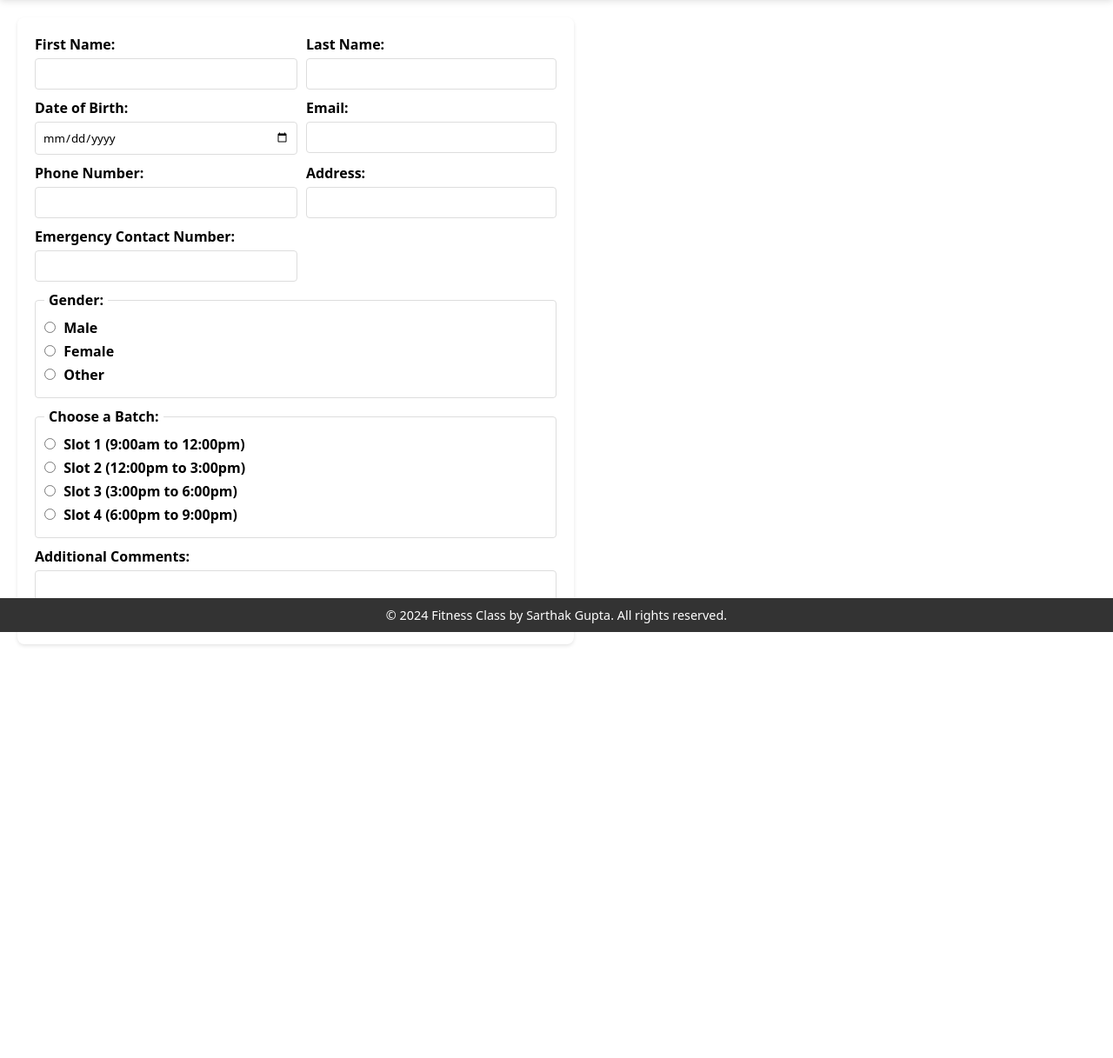
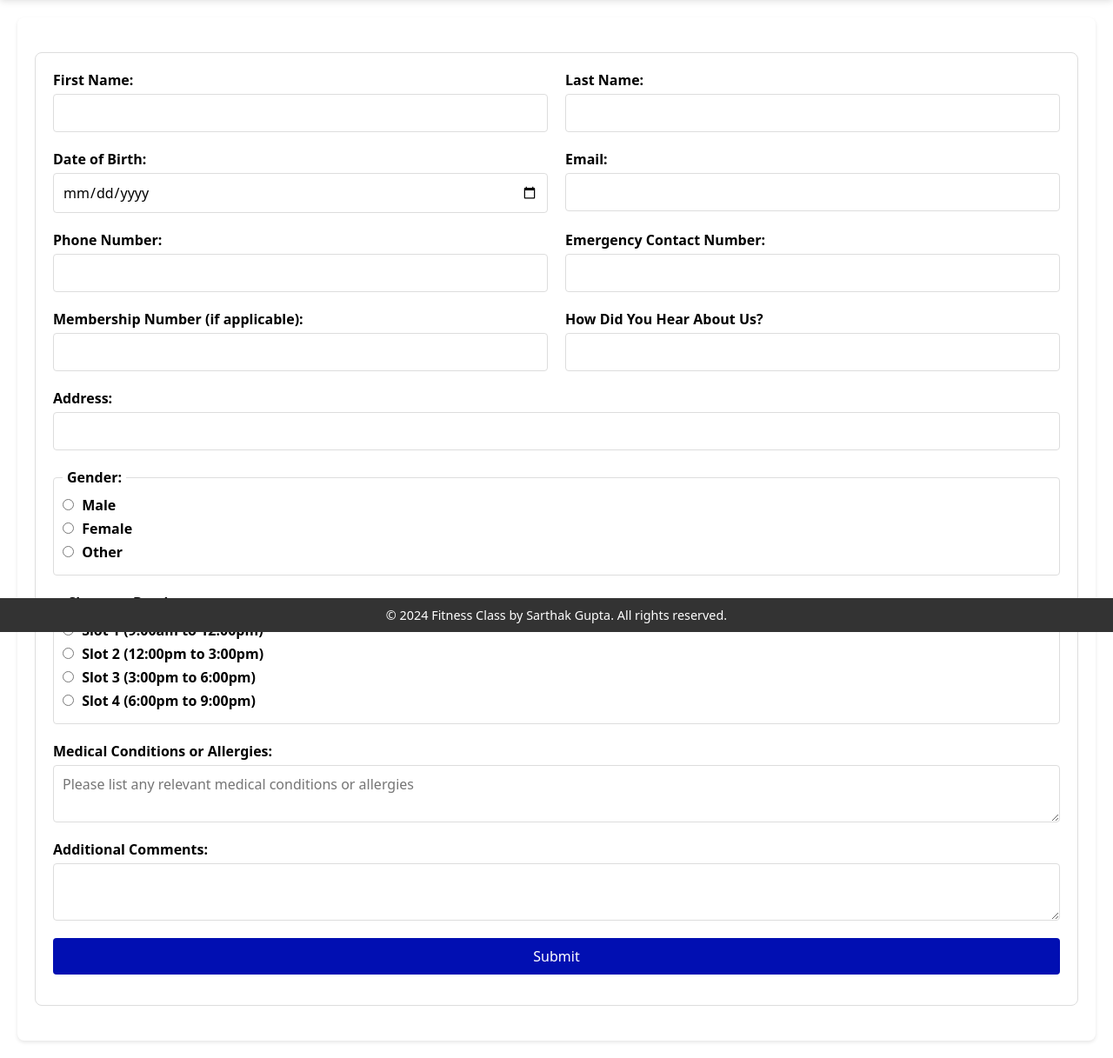
Before and after one commit to S4rthakGupta/Assignment1-PHP_SarthakGupta, a PHP site: page / in a window 1280 px wide. Shown: the part 73-1290 px from the top of the page at 87% size. Before the commit the page ends 816 px from the top, so only its background shows below. Run offline with PHP 8.4, Linux system fonts and the light colour scheme.

Commit message:
updating index.php

```diff
--- a/index.php
+++ b/index.php
@@ -27,7 +27,7 @@
 
     <!-- The content for the main body starts from here. -->
     <main>
-        <form action="your_php_script.php" method="post" class="form-grid">
+        <form method="post" class="form-grid" action="<?php echo htmlspecialchars($_SERVER['PHP_SELF']);?>">
             <div class="form-group">
                 <label for="first_name">First Name:</label>
                 <input type="text" id="first_name" name="first_name" required>
@@ -54,13 +54,23 @@
             </div>
 
             <div class="form-group">
-                <label for="address">Address:</label>
-                <input type="text" id="address" name="address" required>
+                <label for="emergency_contact">Emergency Contact Number:</label>
+                <input type="tel" id="emergency_contact" name="emergency_contact" required>
             </div>
 
             <div class="form-group">
-                <label for="emergency_contact">Emergency Contact Number:</label>
-                <input type="tel" id="emergency_contact" name="emergency_contact" required>
+                <label for="membership_number">Membership Number (if applicable):</label>
+                <input type="text" id="membership_number" name="membership_number">
+            </div>
+
+            <div class="form-group">
+                <label for="referral_source">How Did You Hear About Us?</label>
+                <input type="text" id="referral_source" name="referral_source">
+            </div>
+
+            <div class="form-group full-width">
+                <label for="address">Address:</label>
+                <input type="text" id="address" name="address" required>
             </div>
 
             <div class="form-group full-width">
@@ -83,8 +93,17 @@
             </div>
 
             <div class="form-group full-width">
+                <label for="medical_conditions">Medical Conditions or Allergies:</label>
+                <textarea id="medical_conditions" name="medical_conditions" placeholder="Please list any relevant medical conditions or allergies"></textarea>
+            </div>
+
+            <div class="form-group full-width">
                 <label for="comment">Additional Comments:</label>
                 <textarea id="comment" name="comment"></textarea>
+            </div>
+
+            <div class="form-group full-width">
+                <input type="submit" value="Submit" required>
             </div>
         </form>
     </main>
--- a/public/style.css
+++ b/public/style.css
@@ -52,44 +52,70 @@
 /* This is the styling for the "main" body. */
 /* ************************************** */
 main {
-    max-width: 600px;
     margin: 20px;
     padding: 20px;
     background-color: #fff;
     border-radius: 8px;
     box-shadow: 0 2px 4px rgba(0,0,0,0.1);
 }
+.form-grid {
+    display: grid;
+    gap: 20px;
+    grid-template-columns: 1fr 1fr;
+    max-width: 1200px; /* Full width but centered */
+    margin: 20px auto;
+    padding: 20px;
+    background-color: white;
+    border: 1px solid #ddd;
+    border-radius: 8px;
+    padding-bottom: 35px;
+}
 
-form {
-    display: grid;
-    gap: 10px;
-    /* grid-template-columns: 1fr 1fr;  */
+.form-group {
+    display: flex;
+    flex-direction: column;
 }
 
 .full-width {
-    grid-column: span 2; /* Full-width element */
+    grid-column: span 2; /* Full-width elements */
 }
 
 label {
-    font-weight: bold;
+    font-weight: bold; /* Make labels bold */
     margin-bottom: 5px;
     display: block;
 }
 
 input[type="text"],
-input[type="date"],
 input[type="email"],
 input[type="tel"],
+input[type="date"],
 textarea {
     width: 100%;
-    padding: 8px;
+    padding: 10px;
     border: 1px solid #ddd;
     border-radius: 4px;
     box-sizing: border-box;
+    font-size: 16px;
 }
 
 input[type="radio"] {
     margin-right: 5px;
+}
+
+input[type="submit"] {
+    background-color: rgb(1, 15, 178); /* Blue background color */
+    color: #fff; /* White text color */
+    border: none; /* Remove default border */
+    padding: 10px 20px; /* Add padding for better size */
+    border-radius: 4px; /* Round corners */
+    font-size: 16px; /* Set font size */
+    cursor: pointer; /* Change cursor to pointer */
+    transition: background-color 0.3s ease; /* Smooth background color change on hover */
+}
+
+input[type="submit"]:hover {
+    background-color: #0069d9; /* Darker blue on hover */
 }
 
 fieldset {
@@ -197,5 +223,9 @@ textarea {
         font-size: 0.8em;
     }
 
+    .form-grid
+    {
+        display: block;
+    }
 
 }
```
